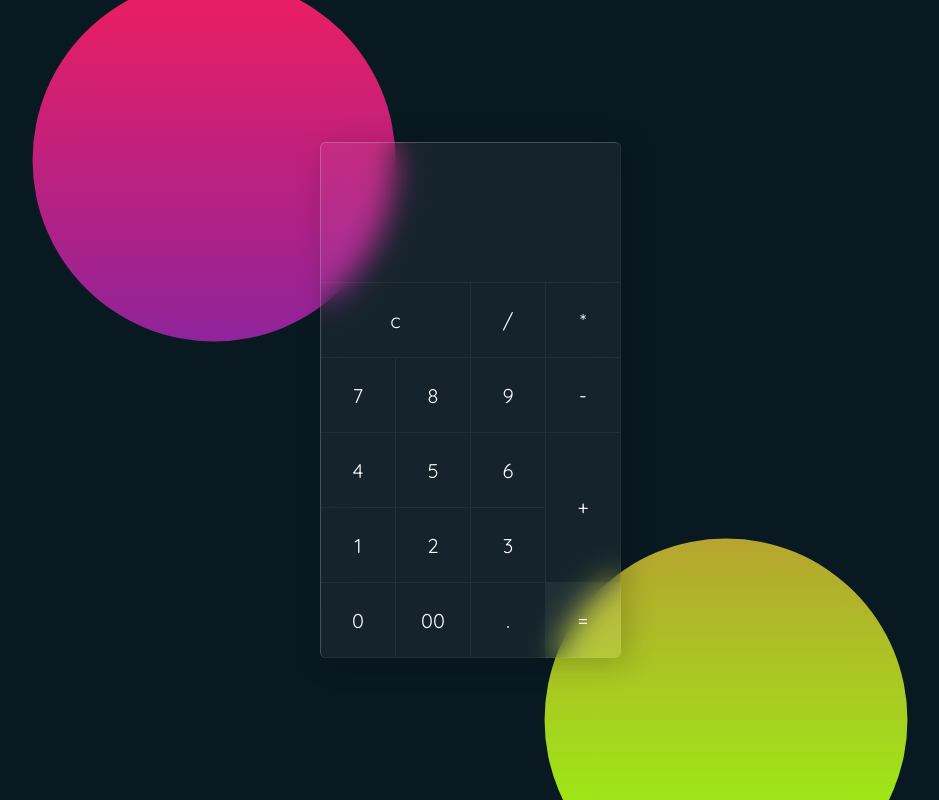
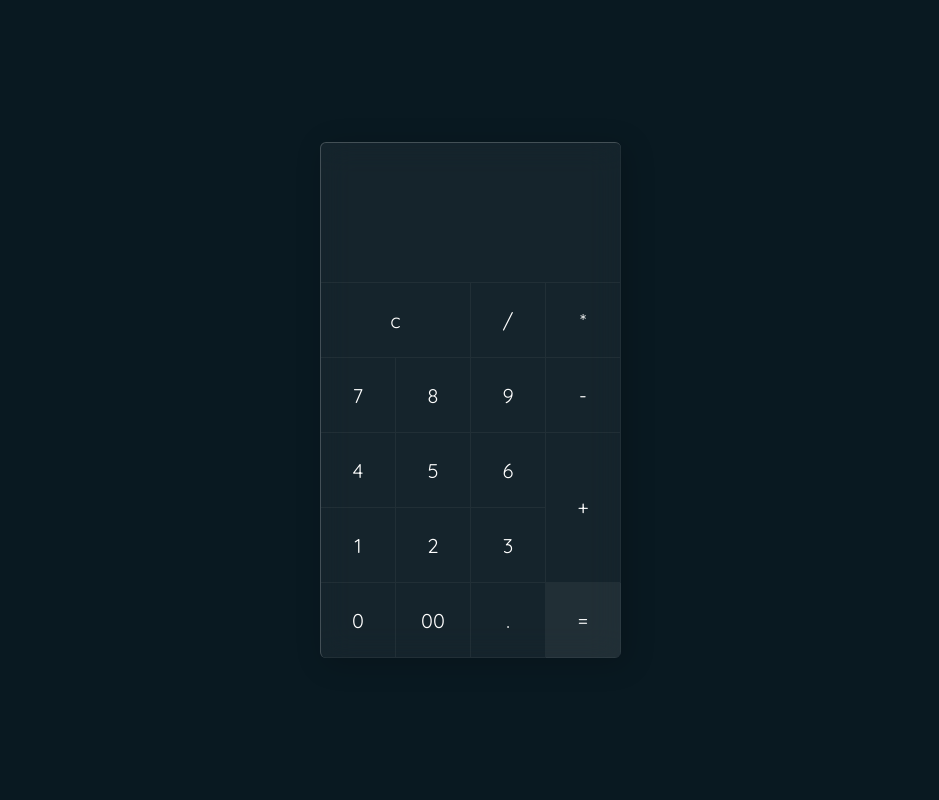
Before and after one commit to nguyenvanan216/Calculator-Project, a plain HTML site: page index.html in a window 1280 px wide. Shown: the whole page, without its empty margins (170-1109 px from the left). Drawn offline with Linux system fonts and the light colour scheme.

Commit message:
Update style.css

```diff
--- a/style.css
+++ b/style.css
@@ -22,8 +22,6 @@ body::before {
     left: 0;
     width: 100%;
     height: 100%;
-    background: linear-gradient(#e91e63, #172ce6);
-    clip-path: circle(17% at 30% 20%);
 }
 
 body::after {
@@ -33,8 +31,6 @@ body::after {
     left: 0;
     width: 100%;
     height: 100%;
-    background: linear-gradient(#e91e63, #9ee617);
-    clip-path: circle(17% at 70% 90%);
 }
 
 .container {
```
